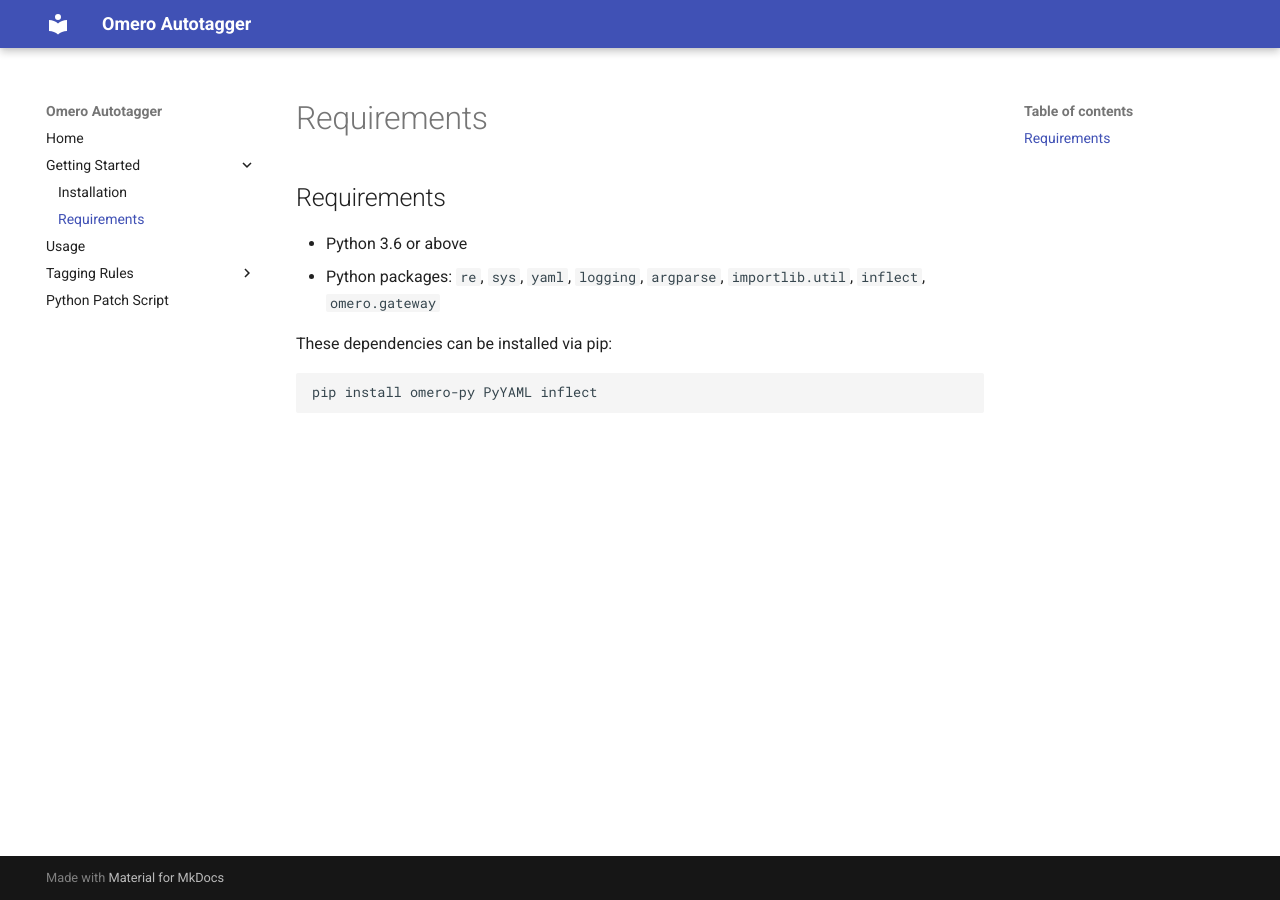
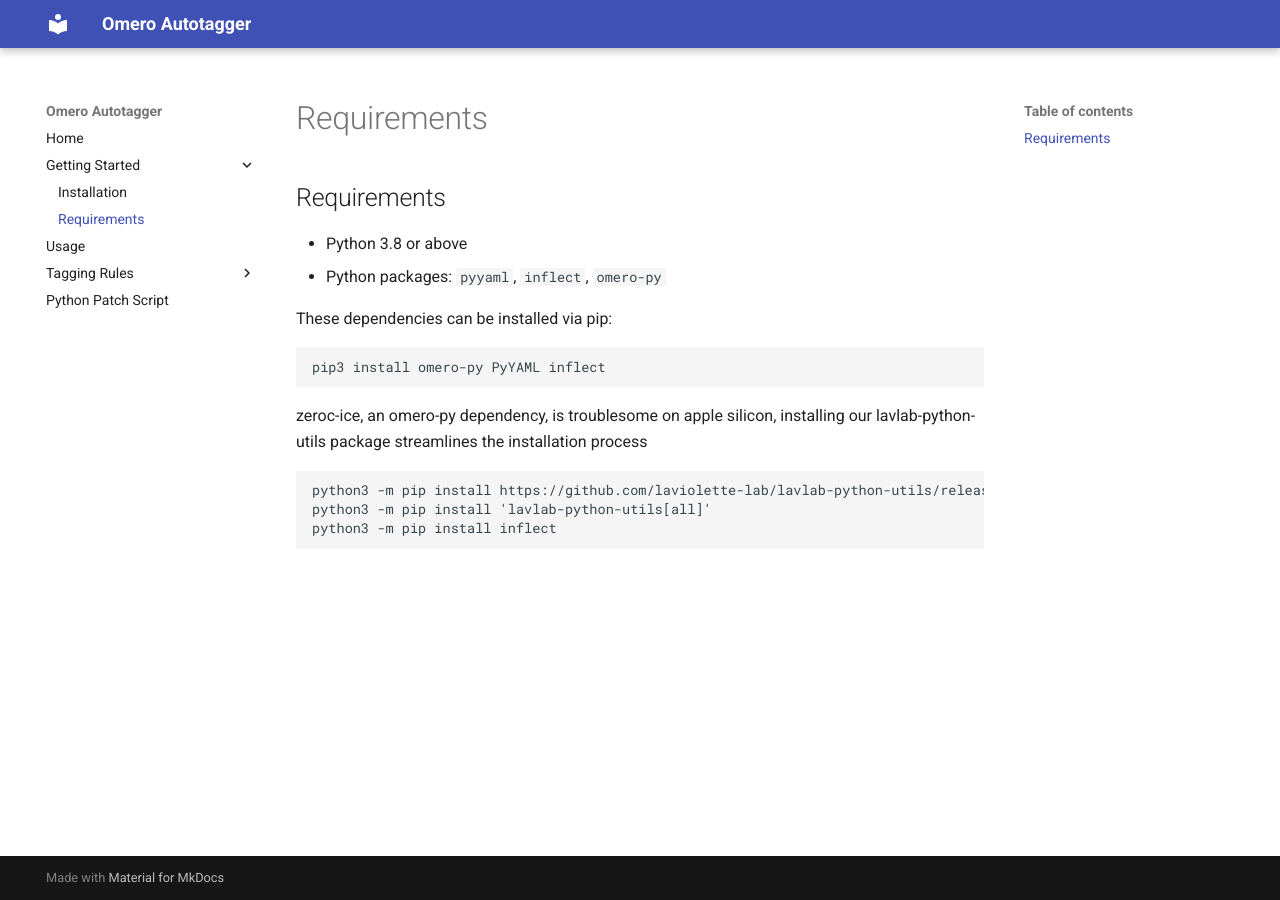
Before and after one commit to LavLabInfrastructure/omero-autotagger, an MkDocs documentation site: the page built from docs/requirements.md, in a window 1280 px wide. Built offline with MkDocs 1.6.1 and Material for MkDocs 9.7.7, drawn with Linux system fonts in a browser that asks for light colours.

Commit message:
Update requirements.md

````diff
--- a/docs/requirements.md
+++ b/docs/requirements.md
@@ -1,8 +1,14 @@
 ## Requirements
-- Python 3.6 or above
-- Python packages: `re`, `sys`, `yaml`, `logging`, `argparse`, `importlib.util`, `inflect`, `omero.gateway`
+- Python 3.8 or above
+- Python packages: `pyyaml`, `inflect`, `omero-py`
 
 These dependencies can be installed via pip:
+```sh
+pip3 install omero-py PyYAML inflect
 ```
-pip install omero-py PyYAML inflect
+zeroc-ice, an omero-py dependency, is troublesome on apple silicon, installing our lavlab-python-utils package streamlines the installation process
+```sh
+python3 -m pip install https://github.com/laviolette-lab/lavlab-python-utils/releases/latest/download/lavlab_python_utils-latest-py3-none-any.whl
+python3 -m pip install 'lavlab-python-utils[all]'
+python3 -m pip install inflect
 ```
````
